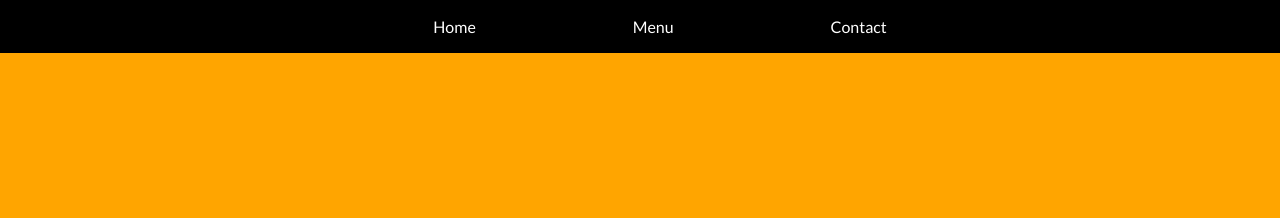
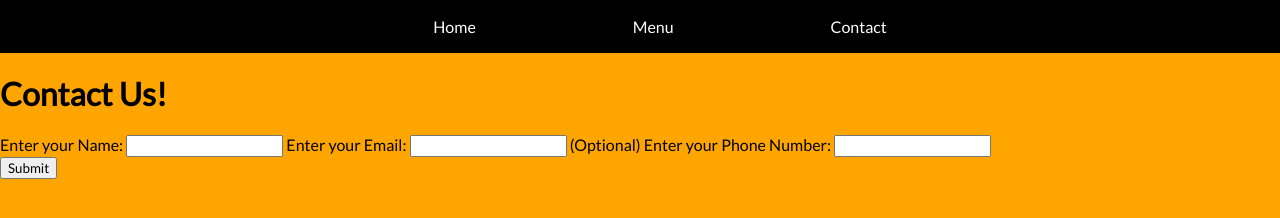
Before and after one commit to Hotdog123-eng/crazy-hot-dogs, a plain HTML site: page contact.html in a window 1280 px wide. Drawn offline with Linux system fonts and the light colour scheme.

Commit message:
Update contact.html

```diff
--- a/contact.html
+++ b/contact.html
@@ -14,5 +14,26 @@
             <li><a href="contact.html">Contact</a></li>
         </ul>
     </nav>
+    <div class="form-newsletter">
+    <form>
+        <h1>
+            Contact Us!
+        </h1>
+
+        <label for="name">Enter your Name: </label>
+        <input type="text" id="name">
+
+        <label for="email">Enter your Email:</label>
+        <input type="email" id="email">
+
+        <label for="phone">(Optional) Enter your Phone Number:</label>
+        <input type="number" id="phone">
+
+        <div class="submit-btn-center">
+        <input type="submit" class="register" value="Submit">
+        </div>
+    </form>
+    </div>
+
 </body>
 </html>
```
